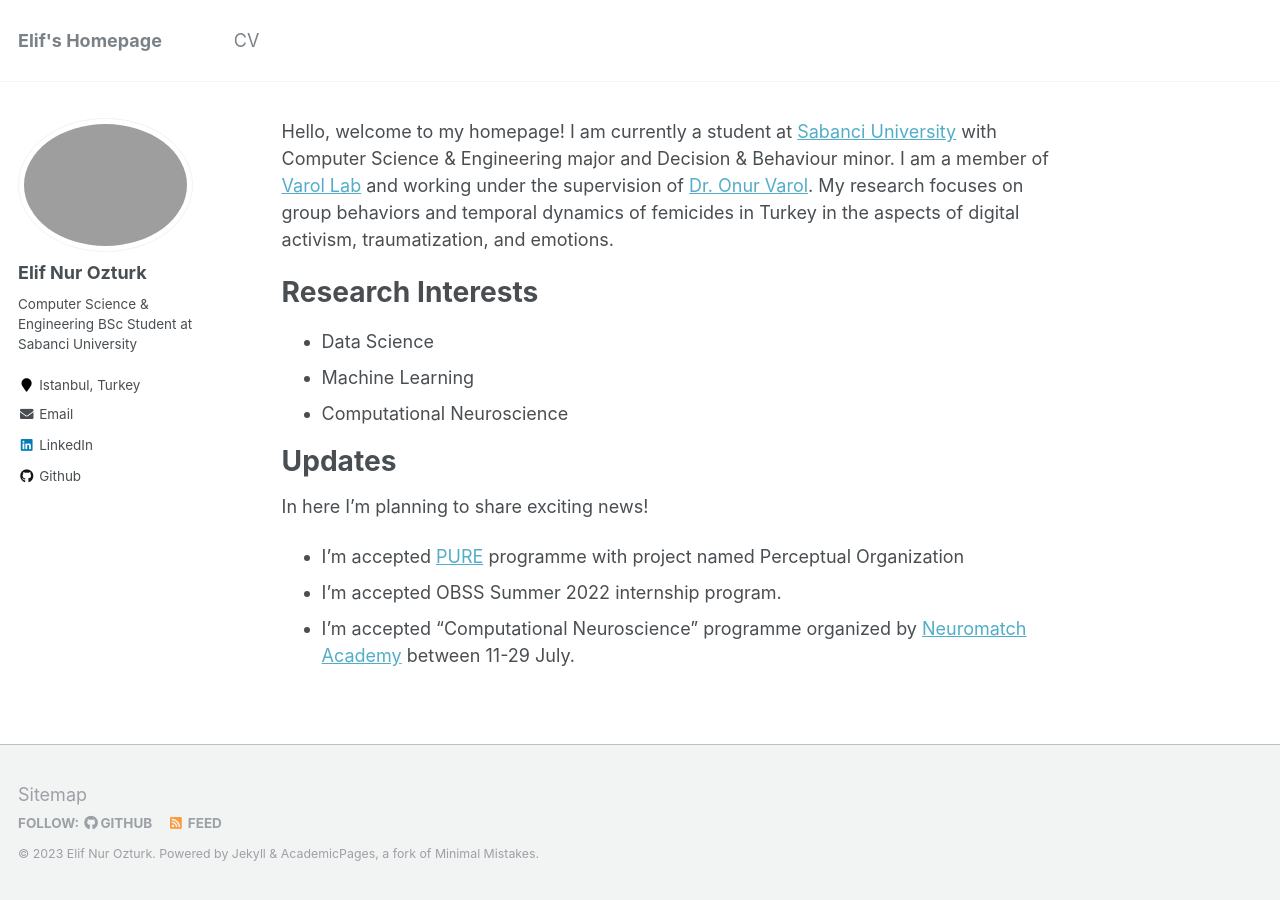
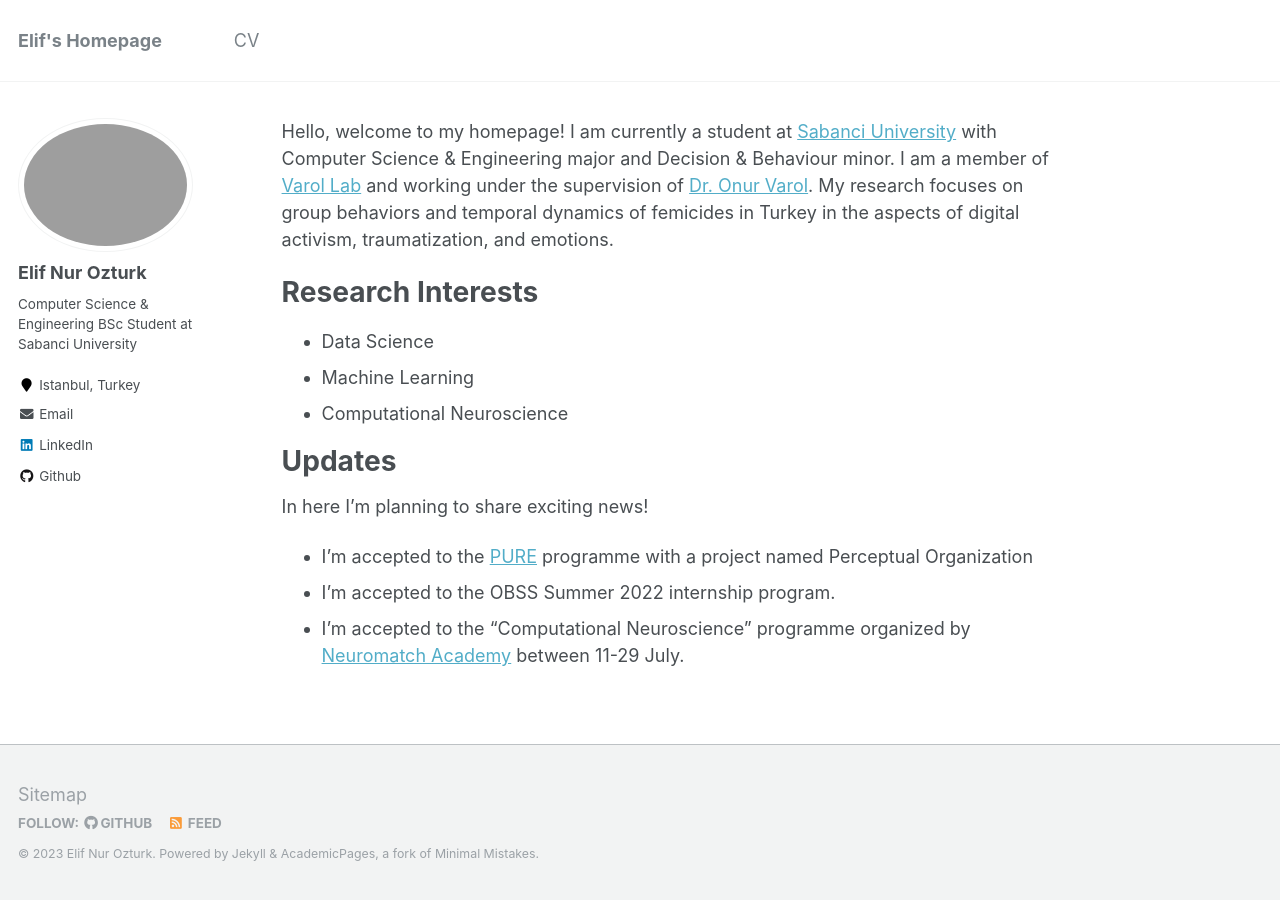
Before and after one commit to elifnozturkk/elifnozturkk.github.io, a Jekyll site: the page built from _pages/about.md, in a window 1280 px wide. Built offline with Jekyll 4.4.1, drawn with Linux system fonts in a browser that asks for light colours.

Commit message:
typo fixed

```diff
--- a/_pages/about.md
+++ b/_pages/about.md
@@ -20,6 +20,6 @@ Hello, welcome to my homepage! I am currently a student at [Sabanci University](
 
 In here I'm planning to share exciting news!
 
-- I'm accepted [PURE](https://pure.sabanciuniv.edu/) programme with project named Perceptual Organization
-- I'm accepted OBSS Summer 2022 internship program.
-- I'm accepted "Computational Neuroscience" programme organized by [Neuromatch Academy](https://academy.neuromatch.io/) between 11-29 July.
+- I'm accepted to the [PURE](https://pure.sabanciuniv.edu/) programme with a project named Perceptual Organization
+- I'm accepted to the OBSS Summer 2022 internship program.
+- I'm accepted to the "Computational Neuroscience" programme organized by [Neuromatch Academy](https://academy.neuromatch.io/) between 11-29 July.
```
